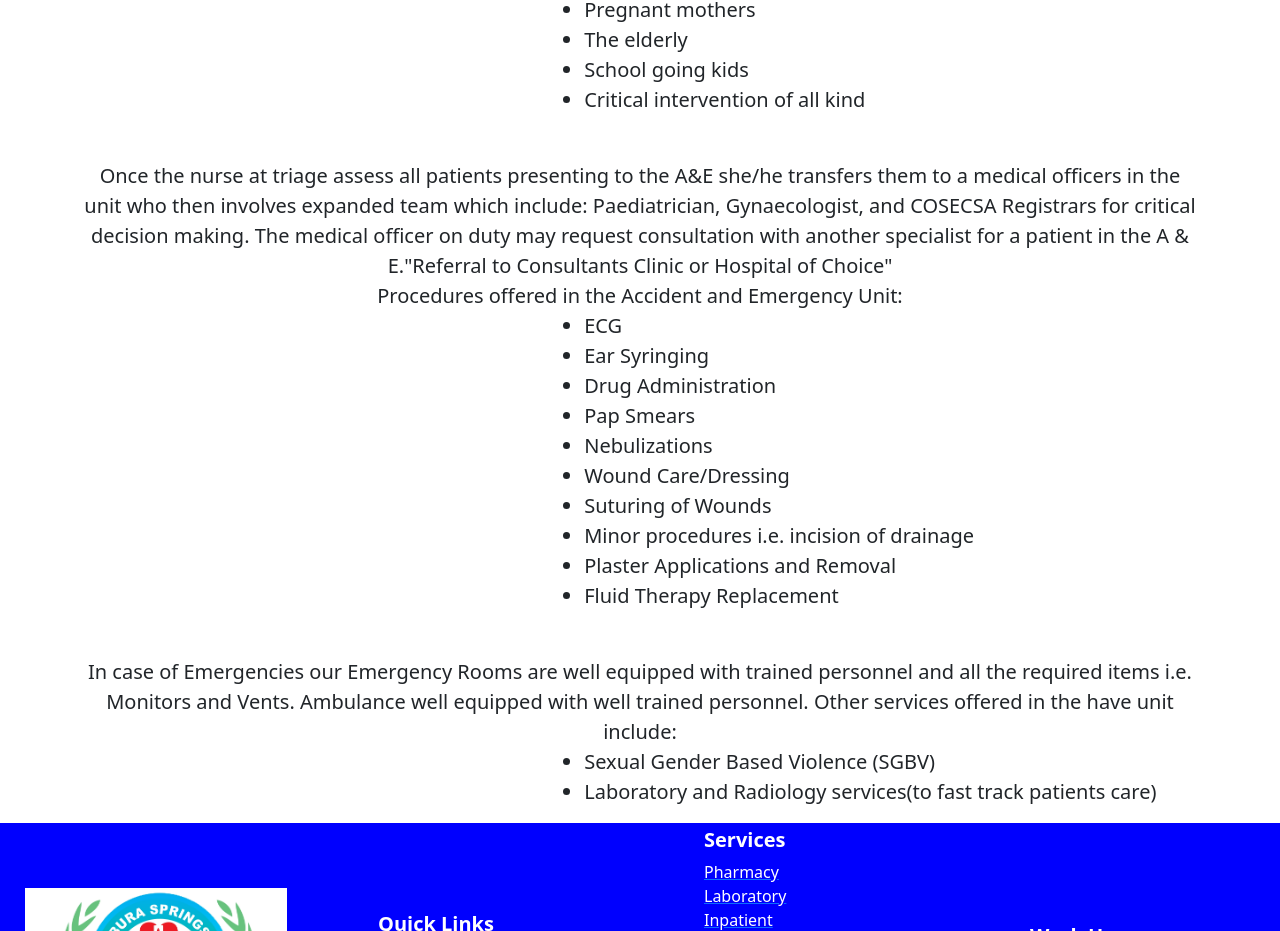
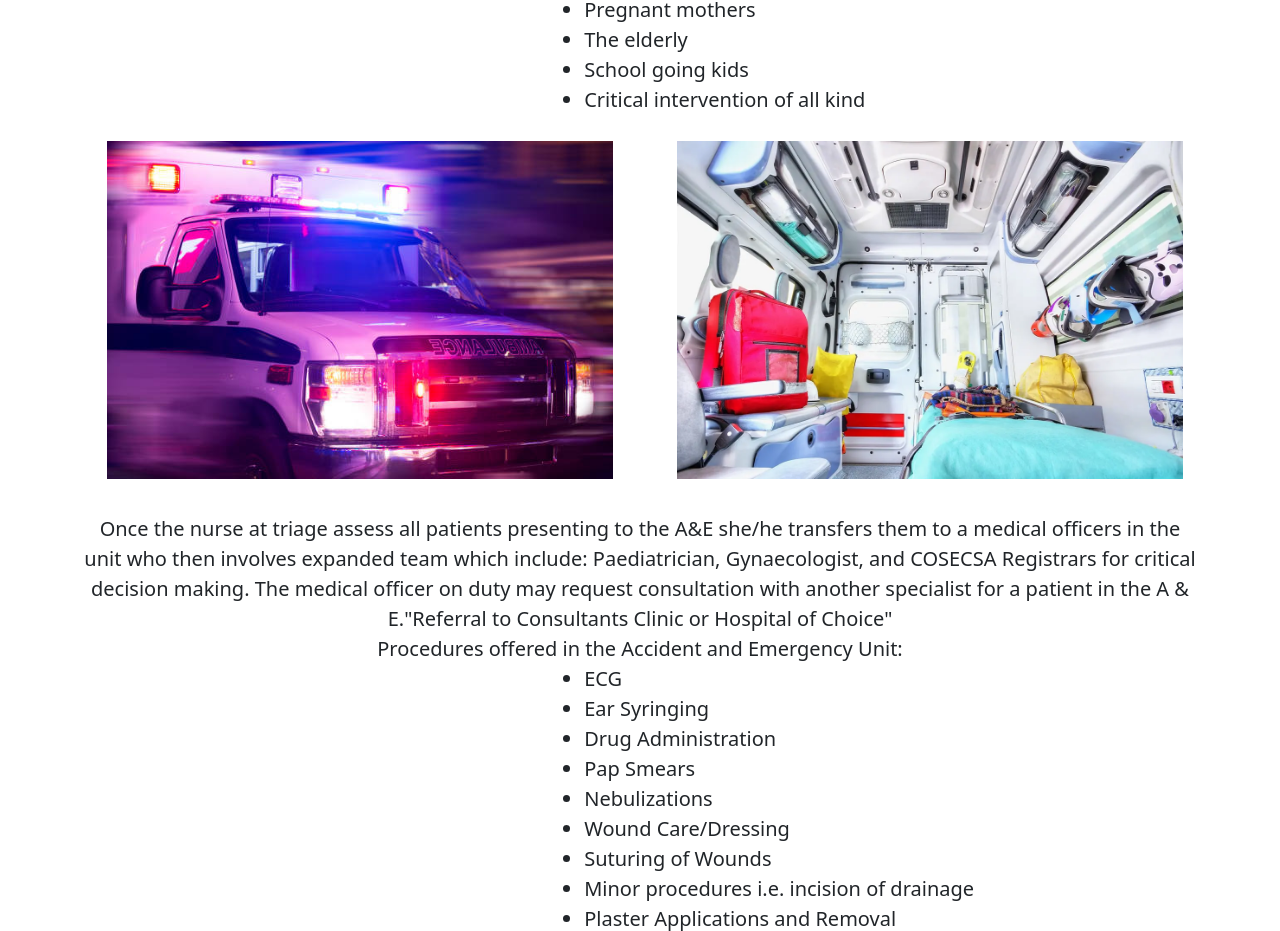
Before and after one commit to LivyCodes/bura-springs-medical-centre, a React (Vite) app: page /Rescue in a window 1280 px wide. Shown: the part 953-1884 px from the top of the page. Built offline with nearby package versions, Linux system fonts and the light colour scheme; a web font is replaced by a local one.

Commit message:
updated Rescue.jsx

```diff
--- a/src/Rescue.jsx
+++ b/src/Rescue.jsx
@@ -1,5 +1,7 @@
 import React from "react";
 import "./rescue.css";
+import ambulance from "./assets/ambulance.jpg";
+import emergency from "./assets/emergency.jpg";
 
 function Rescue() {
   return (
@@ -26,6 +28,14 @@ function Rescue() {
             <li>School going kids</li>
             <li>Critical intervention of all kind</li>
           </ul>
+          <div className="row">
+            <div className="col">
+              <img src={ambulance} className="col-images" />
+            </div>
+            <div className="col">
+              <img src={emergency} className="col-images" />
+            </div>
+          </div>
           <br />
           Once the nurse at triage assess all patients presenting to the A&E
           she/he transfers them to a medical officers in the unit who then
```
